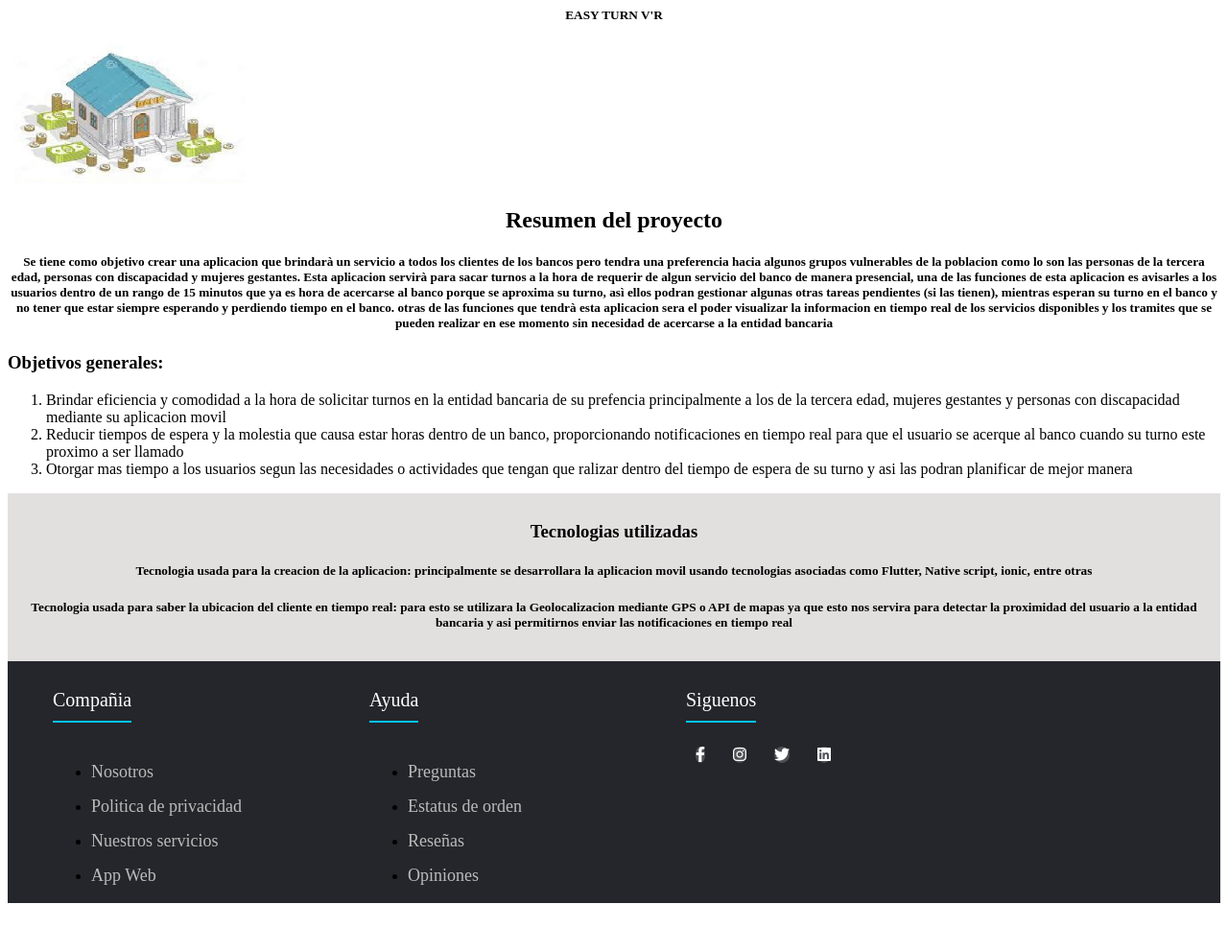
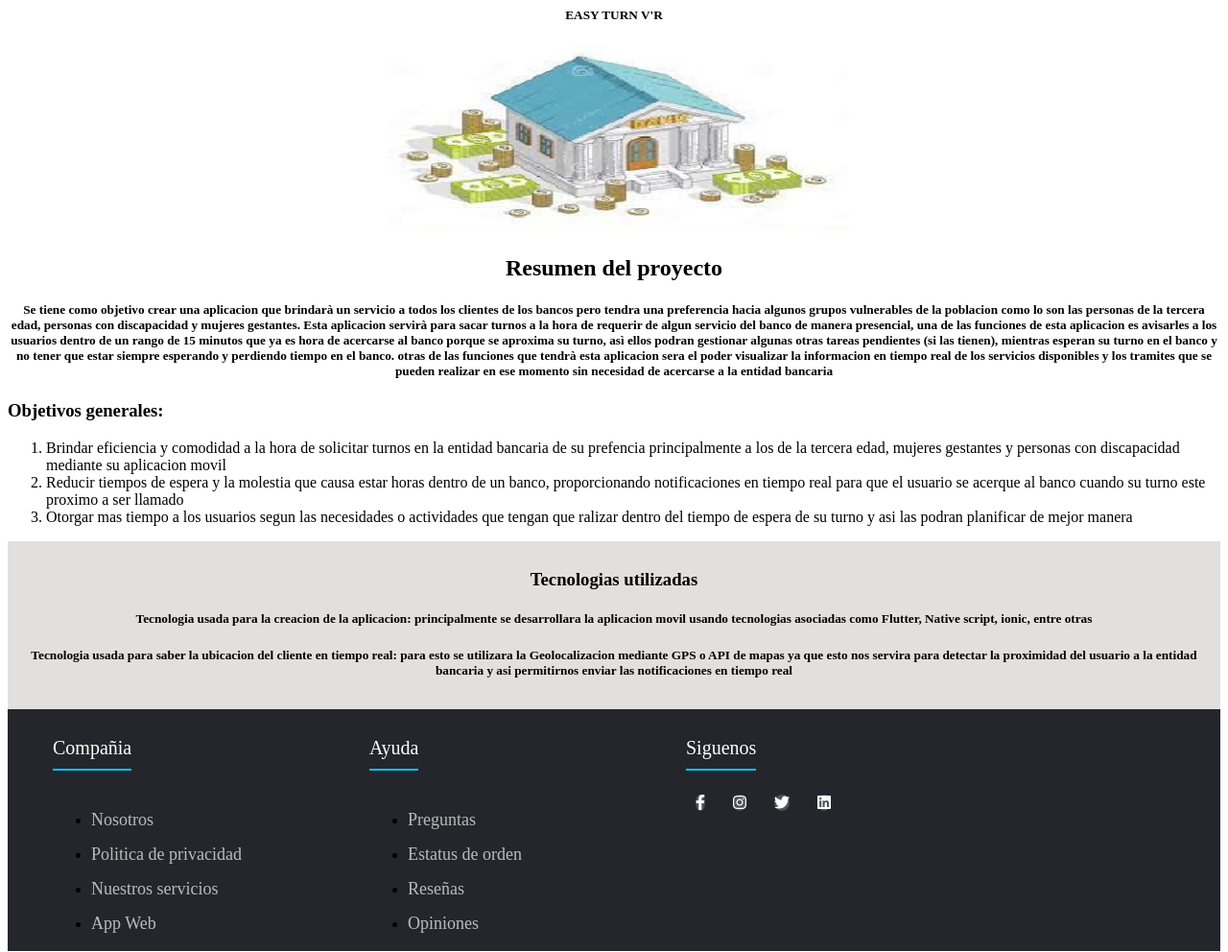
Before and after one commit to Juan96167/EASY-TURN-V-R, a plain HTML site: page index.html in a window 1280 px wide. Shown: the whole page at 96% size. Before the commit the page ends 949 px from the top, so only its background shows below. Drawn offline with Linux system fonts and the light colour scheme.

Commit message:
Update styles.css

```diff
--- a/styles.css
+++ b/styles.css
@@ -81,9 +81,10 @@ h5 {
 }
 
 .logo {
-    width: 250px;
-    height: 150;
-    vertical-align: center;
+    display: block;
+    margin: 0 auto;
+    width: 500px;
+    height: 200px;
 }
 
 h1 {
@@ -93,3 +94,7 @@ h1 {
 .tecnologia h3 {
     text-align: center;
 }
+
+.tecnologia h5 {
+    text-align: center;
+}
```
